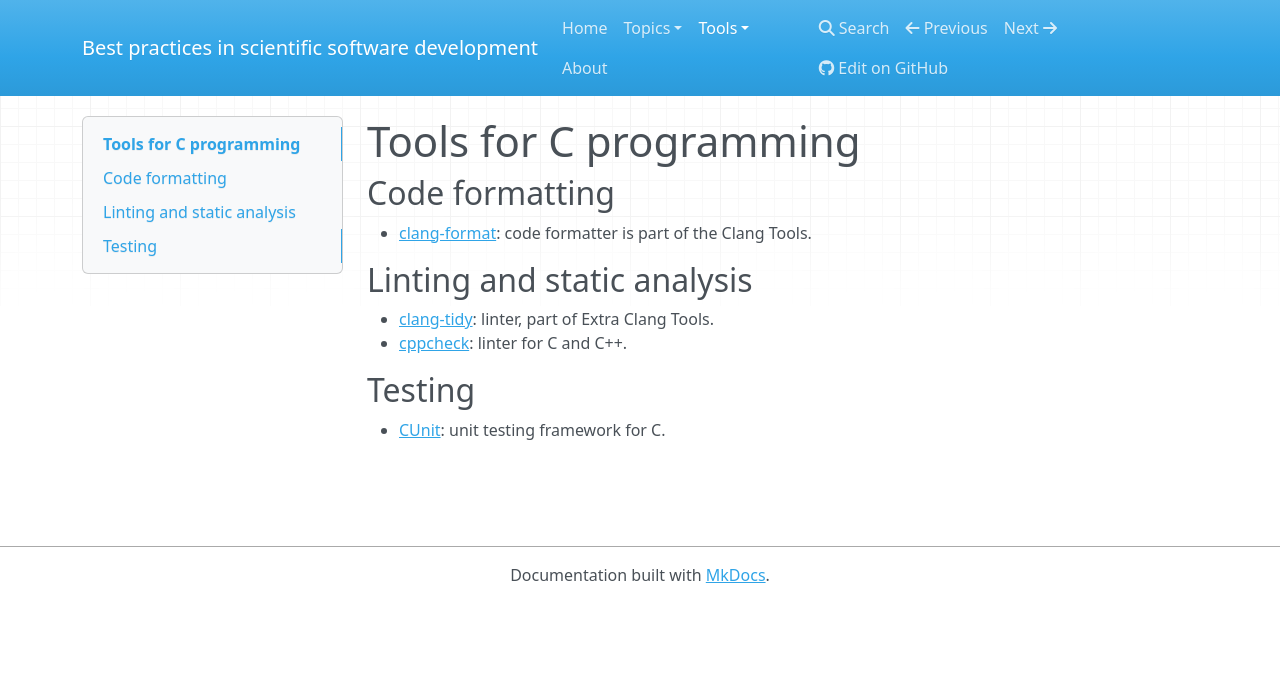
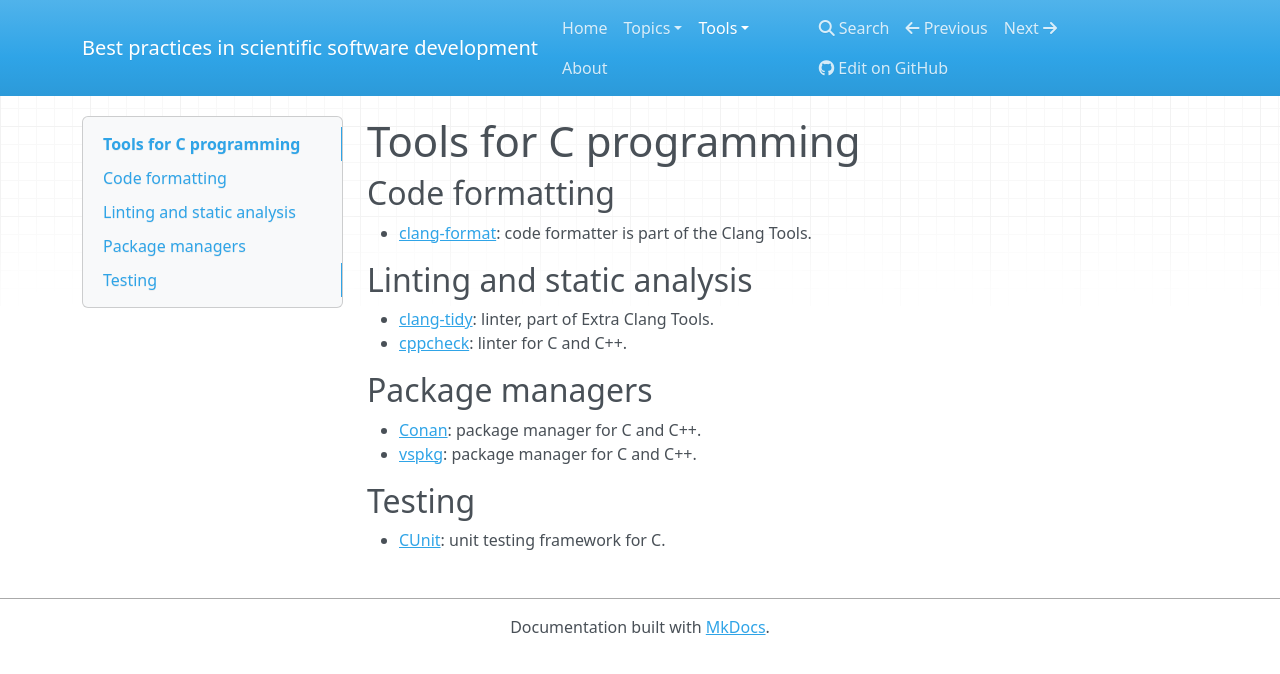
Before and after one commit to gjbex/Best-practices-for-scientific-computing, an MkDocs documentation site: the page built from docs/tools/C.md, in a window 1280 px wide. Shown: the top 674 px of the page. Built offline with MkDocs 1.6.1, drawn with Linux system fonts in a browser that asks for light colours; nearby versions of some CDN libraries.

Commit message:
Add pakcage maangers

```diff
--- a/docs/tools/C.md
+++ b/docs/tools/C.md
@@ -14,6 +14,12 @@
 * [cppcheck](https://cppcheck.sourceforge.io/): linter for C and C++.
 
 
+## Package managers
+
+* [Conan](https://conan.io/): package manager for C and C++.
+* [vspkg](https://vcpkg.io/en/): package manager for C and C++.
+
+
 ## Testing
 
 * [CUnit](https://cunit.sourceforge.net/): unit testing framework for C.
```
Also changed, not shown: docs/tools/C-plus-plus.md (+6 -0 lines).
